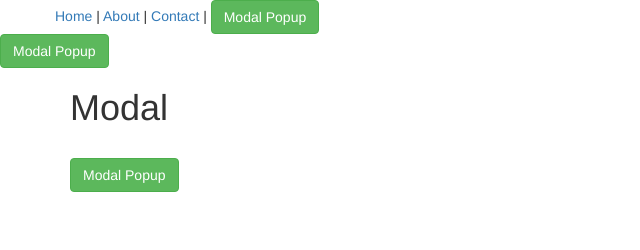
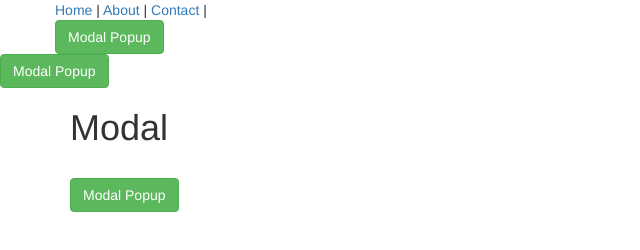
Before and after one commit to bikkisingh886/popup2, a plain HTML site: page index.html in a window 1280 px wide. Shown: the whole page, without its empty margins (0-640 px from the left). Drawn offline with nearby package versions, Linux system fonts and the light colour scheme; some packages are replaced by stand-ins of ours; a script that the page names is missing.

Commit message:
Update index.html

```diff
--- a/index.html
+++ b/index.html
@@ -23,8 +23,9 @@
                     <a href="#!">Home</a> |
                     <a href="#!about">About</a> |
                     <a href="#!contact">Contact</a> |
+			<div ng-controller="mainController">
 			 <a href="javascript:void();" class="btn btn-success" data-toggle="modal" ng-click="showPopup()"><i class="material-icons"></i> <span>Modal Popup</span></a>
-
+			</div>
                 </div>
             </div>
         </div>
```
